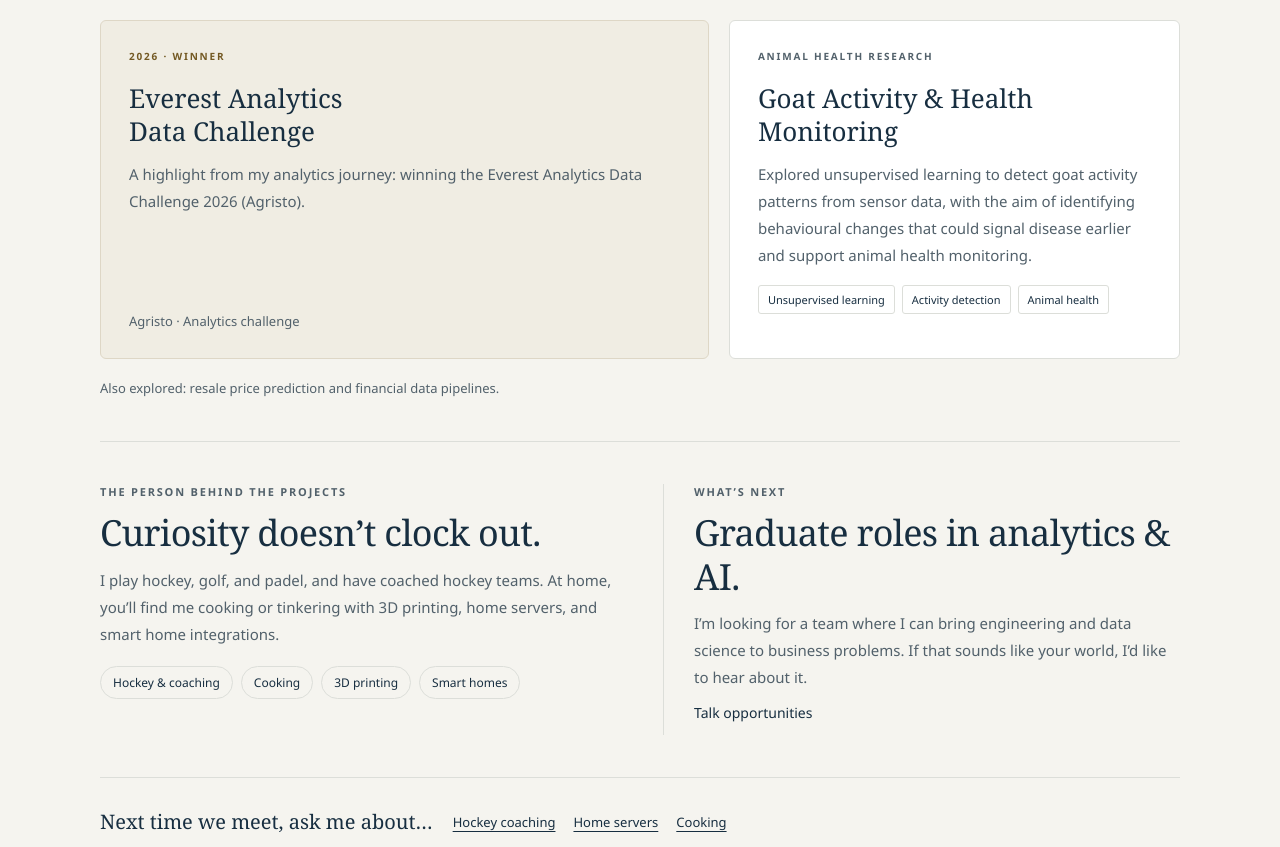
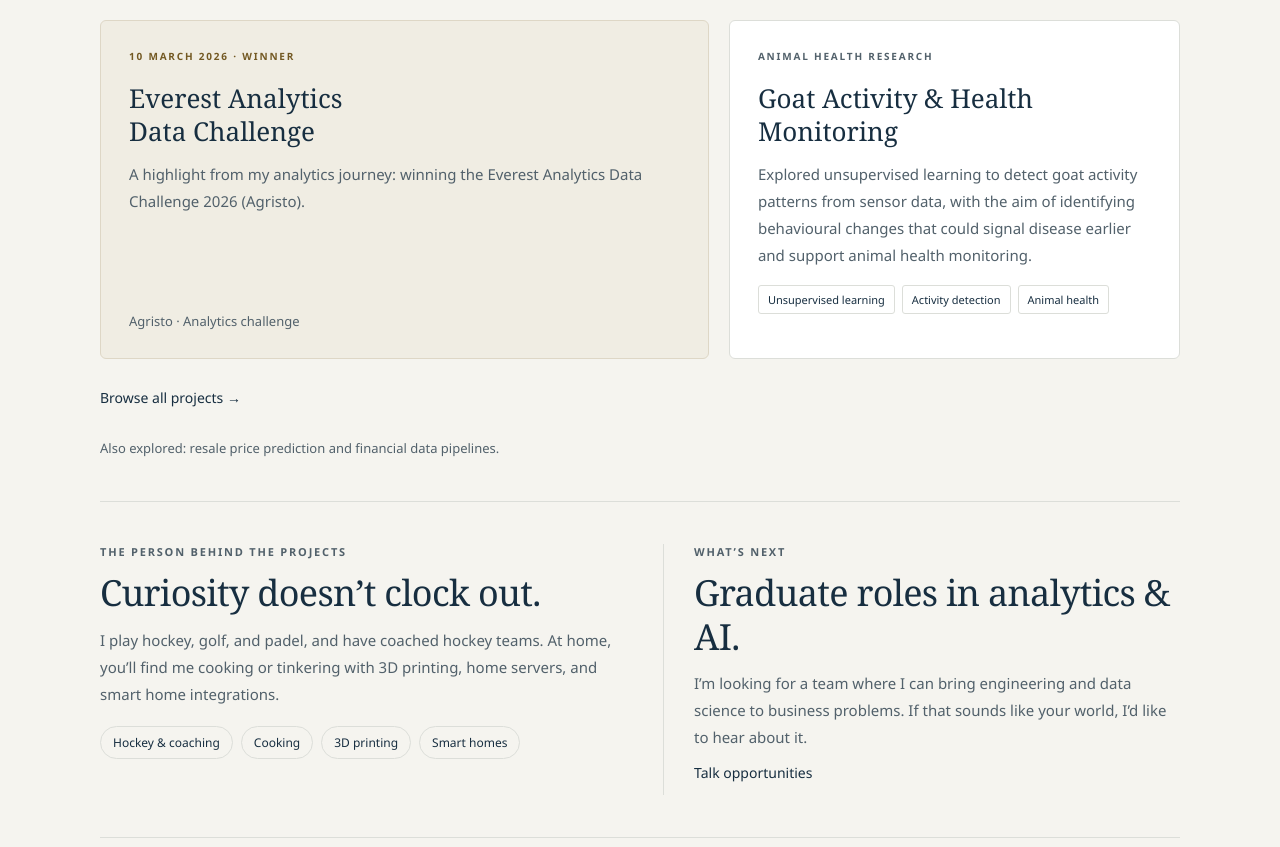
Before and after one commit to ArthurCallewaert03/my-cv, a plain HTML site: page index.html in a window 1280 px wide. Shown: the part 1418-2265 px from the top of the page. Drawn offline with Linux system fonts and the light colour scheme.

Commit message:
Add separate CMS-managed projects page

```diff
--- a/assets/content.js
+++ b/assets/content.js
@@ -66,9 +66,41 @@
     });
   }
 
+  function renderProjects(work, heading) {
+    if (Array.isArray(work.projects)) {
+      const projects = items(work.projects).map(object).filter(item => item.enabled !== false && text(item.title).trim()).map(item => {
+        const card = el('article', 'project' + (item.highlight === true ? ' award' : ''));
+        card.append(el('p','section-label',item.label), el(heading,'',item.title), el('p','',item.description));
+        if (items(item.tags).length) {
+          const tags = el('ul','tags');
+          tags.setAttribute('aria-label','Project themes');
+          tags.append(...items(item.tags).map(tag => el('li','',tag)));
+          card.append(tags);
+        }
+        const id = text(item.projectId).trim();
+        if (id && heading === 'h2') card.id = 'project-' + id;
+        const more = link({label:item.linkLabel,url:item.url});
+        if (more) card.append(more);
+        if (text(item.note)) card.append(el('span','award-note',item.note));
+        return card;
+      });
+      q('.work-grid').replaceChildren(...projects);
+      return projects.length;
+    }
+    return 0;
+  }
+
   function render(data) {
     if (!data || typeof data !== 'object' || Array.isArray(data) || !data.profile) throw new Error('Invalid website content');
     const p = object(data.profile);
+    if (q('#project-directory')) {
+      setText('.brand-label', p.name);
+      const count = renderProjects({projects: items(data.projectDirectory)}, 'h2');
+      const target = Array.from(document.querySelectorAll('.project[id]')).find(card => '#' + encodeURIComponent(card.id) === location.hash);
+      if (target) target.scrollIntoView();
+      q('#project-status').textContent = count ? '' : 'No projects are listed yet.';
+      return;
+    }
     setText('#name', p.heading);
     setText('.brand-label', p.name);
     setText('.tagline', p.tagline);
@@ -110,23 +142,7 @@
     q('.nav a[href="#work"]').hidden = work.enabled === false;
     setText('#work-title', work.title);
     setText('.other-work', work.note);
-    if (Array.isArray(work.projects)) {
-      const projects = items(work.projects).map(object).filter(item => item.enabled !== false && text(item.title).trim()).map(item => {
-        const card = el('article', 'project' + (item.highlight === true ? ' award' : ''));
-        card.append(el('p','section-label',item.label), el('h3','',item.title), el('p','',item.description));
-        if (items(item.tags).length) {
-          const tags = el('ul','tags');
-          tags.setAttribute('aria-label','Project themes');
-          tags.append(...items(item.tags).map(tag => el('li','',tag)));
-          card.append(tags);
-        }
-        const more = link({label:item.linkLabel,url:item.url});
-        if (more) card.append(more);
-        if (text(item.note)) card.append(el('span','award-note',item.note));
-        return card;
-      });
-      q('.work-grid').replaceChildren(...projects);
-    }
+    renderProjects(work, 'h3');
     const about = object(data.about);
     q('#about').hidden = about.enabled === false;
     q('.nav a[href="#about"]').hidden = about.enabled === false;
@@ -171,5 +187,5 @@
   fetch(new URL('content/site.json', root), {credentials:'omit', cache:'no-cache'})
     .then(response => { if (!response.ok) throw new Error('Content unavailable'); return response.json(); })
     .then(render)
-    .catch(() => { console.warn('Website content could not be loaded; showing the saved HTML version.'); });
+    .catch(() => { if (q('#project-status')) q('#project-status').textContent = 'Projects could not be loaded. Please refresh to try again.'; console.warn('Website content could not be loaded; showing the saved HTML version.'); });
 })();
--- a/assets/site.css
+++ b/assets/site.css
@@ -85,7 +85,7 @@
         .section-top .section-heading { margin: 0; }
         .work-grid { display: grid; grid-template-columns: 1.35fr 1fr; gap: 20px; }
         .project { padding: 28px; border: 1px solid var(--line); border-radius: 6px; background: #fff; display: flex; flex-direction: column; align-items: flex-start; }
-        .project h3 { font: 400 26px/1.3 Georgia, serif; margin: 0 0 12px; }
+        .project h2, .project h3 { font: 400 26px/1.3 Georgia, serif; margin: 0 0 12px; }
         .project p { color: var(--muted); font-size: 15px; line-height: 1.8; margin: 0 0 16px; }
         .project .section-label { font-size: 10px; line-height: 1.5; margin-bottom: 18px; }
         .project .quiet-link { margin-top: auto; font-weight: 600; text-decoration: underline; text-underline-offset: 5px; }
@@ -188,3 +188,9 @@
 .project, .extra-section { overflow-wrap: anywhere; }
 .extra-section { border-top: 1px solid var(--line); }
 .hero-copy > .cms-links { grid-column: 1 / -1; }
+
+.nav a[aria-current="page"] { text-decoration: underline; text-underline-offset: 5px; }
+#project-status:empty { display: none; }
+
+.project-details { grid-template-columns: 1fr; max-width: 78ch; }
+.project-details article { scroll-margin-top: 5rem; }
--- a/content/site.json
+++ b/content/site.json
@@ -45,7 +45,8 @@
         "linkLabel": "Let’s talk about the project",
         "url": "mailto:arthur.callewaert03@gmail.com?subject=Let%27s%20talk%20about%20Regulatory%20Watch",
         "highlight": false,
-        "note": ""
+        "note": "",
+        "projectId": "regulatory-watch"
       },
       {
         "enabled": true,
@@ -60,18 +61,20 @@
         "linkLabel": "About the challenge",
         "url": "https://dataforgood.be/",
         "highlight": true,
-        "note": ""
+        "note": "",
+        "projectId": "data-for-good"
       },
       {
         "enabled": true,
-        "label": "2026 · Winner",
+        "label": "10 March 2026 · Winner",
         "title": "Everest Analytics\nData Challenge",
         "description": "A highlight from my analytics journey: winning the Everest Analytics Data Challenge 2026 (Agristo).",
         "tags": [],
         "linkLabel": "",
         "url": "",
         "highlight": true,
-        "note": "Agristo · Analytics challenge"
+        "note": "Agristo · Analytics challenge",
+        "projectId": "everest-analytics"
       },
       {
         "enabled": true,
@@ -86,7 +89,8 @@
         "linkLabel": "",
         "url": "",
         "highlight": false,
-        "note": ""
+        "note": "",
+        "projectId": "goat-activity"
       }
     ]
   },
@@ -132,5 +136,67 @@
     "buttonLabel": "Email me",
     "subject": "Following up after meeting"
   },
-  "sections": []
+  "sections": [],
+  "projectDirectory": [
+    {
+      "enabled": true,
+      "label": "Featured project",
+      "title": "Regulatory Watch",
+      "description": "For a multinational bank, I worked on automating the monitoring of regulatory developments. The challenge was keeping track of changes over time so the team could review new information.",
+      "tags": [
+        "Automation",
+        "Regulatory monitoring",
+        "Business analytics"
+      ],
+      "linkLabel": "Let’s talk about the project",
+      "url": "mailto:arthur.callewaert03@gmail.com?subject=Let%27s%20talk%20about%20Regulatory%20Watch",
+      "highlight": false,
+      "note": "",
+      "projectId": "regulatory-watch"
+    },
+    {
+      "enabled": true,
+      "label": "28 October 2026 · Winner",
+      "title": "Data for Good Challenge",
+      "description": "Our team built an offline search prototype for Médecins Sans Frontières at Emergent Leuven’s Data for Good Challenge. We cleaned and indexed MSF documents before deployment so volunteers could search reports and protocols on a local server without an internet connection. A knowledge graph linked related documents by topic and country, helping users follow a search result back to its sources.",
+      "tags": [
+        "RAG",
+        "Knowledge graphs",
+        "Humanitarian aid"
+      ],
+      "linkLabel": "About the challenge",
+      "url": "https://dataforgood.be/",
+      "highlight": true,
+      "note": "",
+      "projectId": "data-for-good"
+    },
+    {
+      "enabled": true,
+      "label": "10 March 2026 · Winner",
+      "title": "Everest Analytics\nData Challenge",
+      "description": "I won the 2026 Everest Analytics Data Challenge for the Agristo case.",
+      "tags": [],
+      "linkLabel": "",
+      "url": "",
+      "highlight": true,
+      "note": "Agristo · Analytics challenge",
+      "projectId": "everest-analytics"
+    },
+    {
+      "enabled": true,
+      "label": "Animal health research",
+      "title": "Goat Activity & Health Monitoring",
+      "description": "I explored how unsupervised learning could identify patterns in goats’ activity from sensor readings without requiring every behaviour to be labelled by hand. The research question was whether changes in those patterns could flag a goat for a closer health check.",
+      "tags": [
+        "Unsupervised learning",
+        "Activity detection",
+        "Animal health"
+      ],
+      "linkLabel": "",
+      "url": "",
+      "highlight": false,
+      "note": "",
+      "projectId": "goat-activity"
+    }
+  ]
 }
--- a/index.html
+++ b/index.html
@@ -17,7 +17,7 @@
     <div class="page">
         <header class="header">
             <a class="brand" href="#top" aria-label="Arthur Callewaert, back to top"><span class="monogram" aria-hidden="true">ac.</span><span class="brand-label">Arthur Callewaert</span></a>
-            <nav class="nav" aria-label="Main navigation"><a href="#work">Work</a><a href="#about">About</a><a class="nav-contact" href="#contact">Contact</a></nav>
+            <nav class="nav" aria-label="Main navigation"><a href="#work">Work</a><a href="projects/">Projects</a><a href="#about">About</a><a class="nav-contact" href="#contact">Contact</a></nav>
         </header>
         <main id="main" tabindex="-1">
             <section class="hero" aria-labelledby="name">
@@ -58,7 +58,7 @@
                         <a class="quiet-link" href="https://dataforgood.be/">About the challenge <span aria-hidden="true">↗</span></a>
                     </article>
                     <article class="project award">
-                        <p class="section-label"><svg viewBox="0 0 24 24" fill="none" stroke="currentColor" stroke-width="1.5" aria-hidden="true"><path d="M8 3h8v6a4 4 0 0 1-8 0V3zM8 5H4v2a4 4 0 0 0 4 4m8-6h4v2a4 4 0 0 1-4 4M12 13v5m-4 3h8m-7-3h6v3H9z"/></svg>2026 · Winner</p>
+                        <p class="section-label"><svg viewBox="0 0 24 24" fill="none" stroke="currentColor" stroke-width="1.5" aria-hidden="true"><path d="M8 3h8v6a4 4 0 0 1-8 0V3zM8 5H4v2a4 4 0 0 0 4 4m8-6h4v2a4 4 0 0 1-4 4M12 13v5m-4 3h8m-7-3h6v3H9z"/></svg><time datetime="2026-03-10">10 March 2026</time> · Winner</p>
                         <h3>Everest Analytics<br>Data Challenge</h3>
                         <p>A highlight from my analytics journey: winning the Everest Analytics Data Challenge 2026 (Agristo).</p>
                         <span class="award-note">Agristo · Analytics challenge</span>
@@ -70,6 +70,7 @@
                         <ul class="tags" aria-label="Project themes"><li>Unsupervised learning</li><li>Activity detection</li><li>Animal health</li></ul>
                     </article>
                 </div>
+                <p><a class="quiet-link" href="projects/">Browse all projects →</a></p>
                 <p class="other-work">Also explored: resale price prediction and financial data pipelines.</p>
             </section>
             <section class="content-section personal-grid" id="about" aria-labelledby="about-title">
```
Also changed, not shown: projects/index.html (added, +27 -0 lines), 1 other file.
